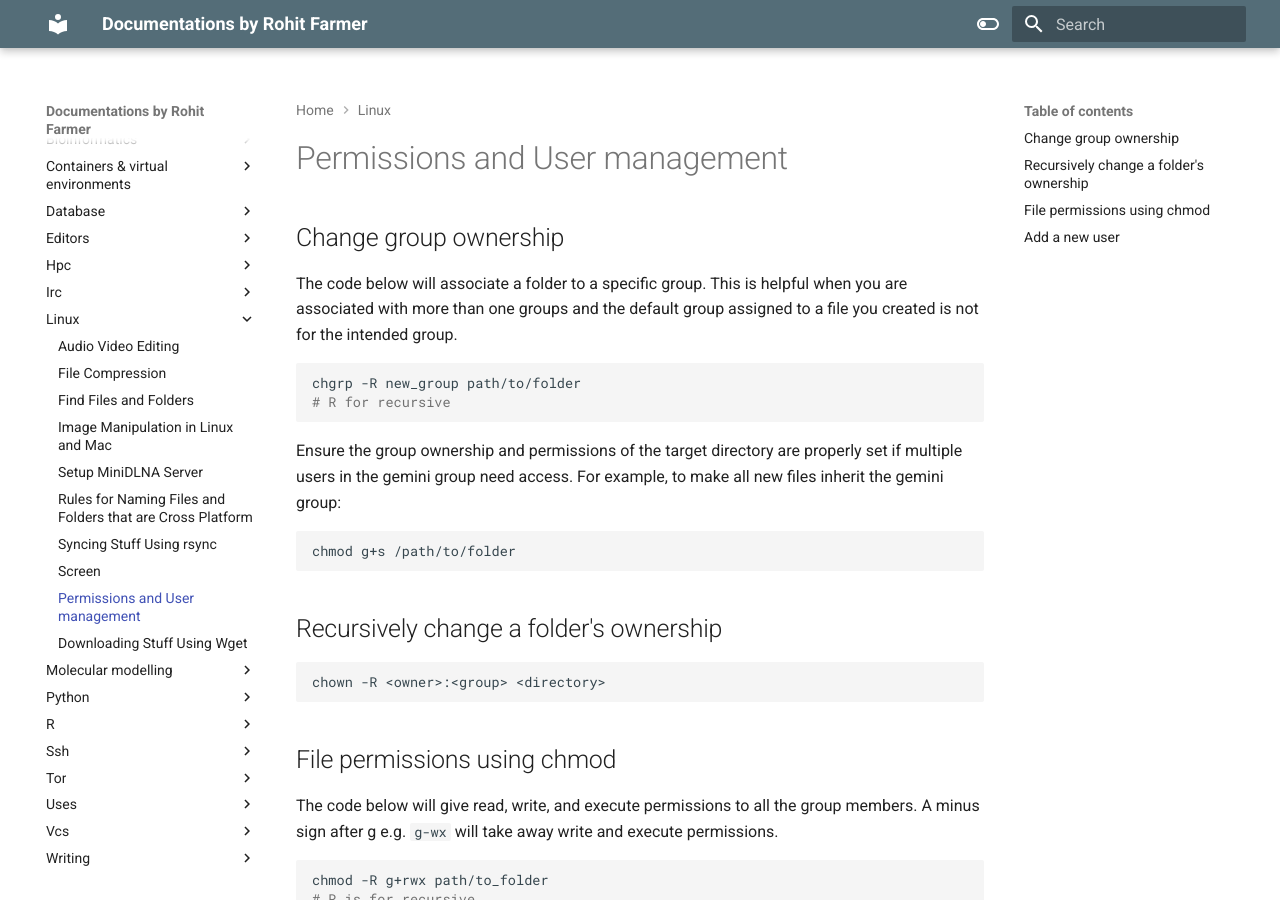
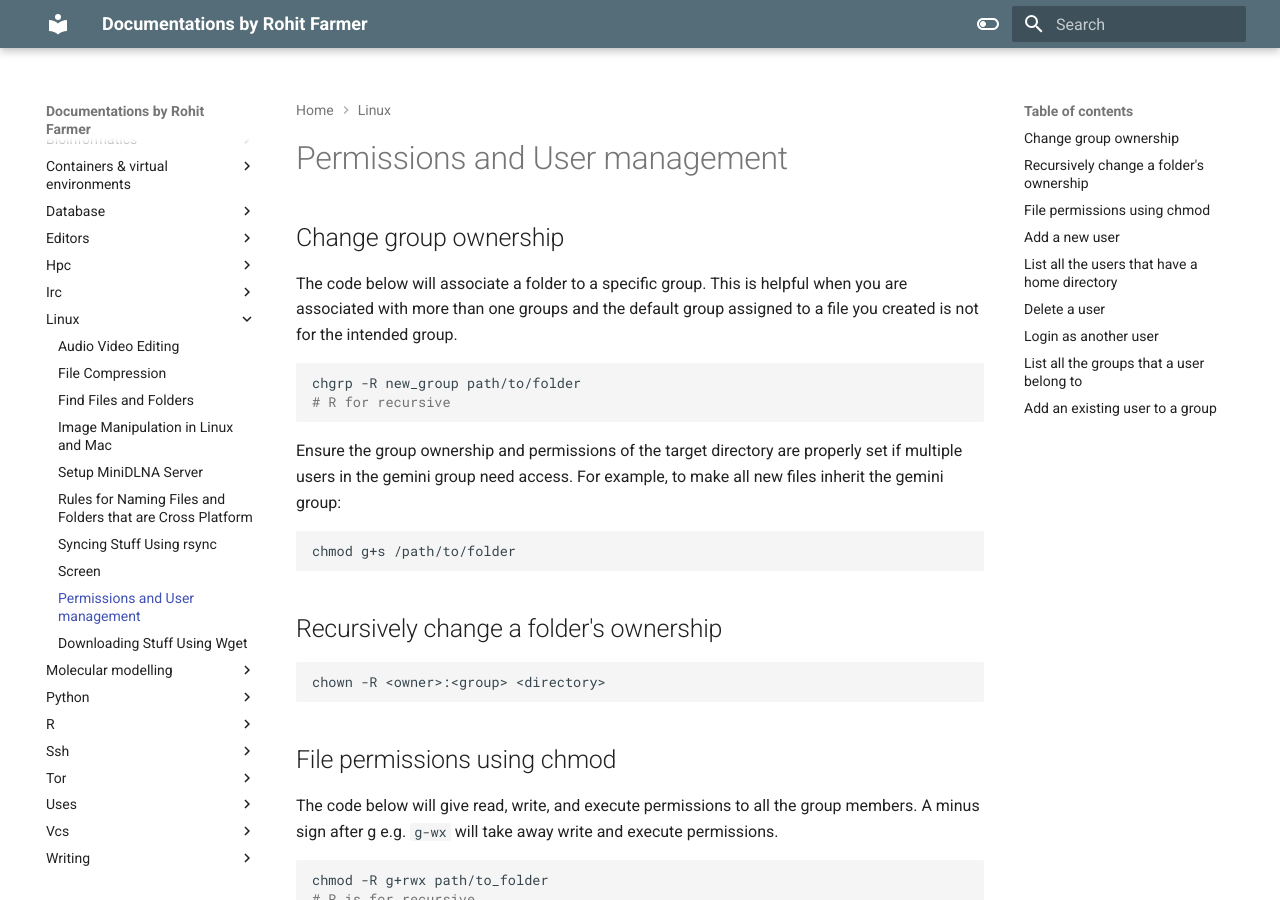
Before and after one commit to rohitfarmer/mk-docs, an MkDocs documentation site: the page built from docs/linux/user-management-permissions.md, in a window 1280 px wide and 900 px high. Built offline with MkDocs 1.6.1 and Material for MkDocs 9.7.7, drawn with Linux system fonts in a browser that asks for light colours.

Commit message:
user management

````diff
--- a/docs/linux/user-management-permissions.md
+++ b/docs/linux/user-management-permissions.md
@@ -40,7 +40,7 @@
 sudo passwd newuser
 ```
 
-# List all the users that have a home directory
+## List all the users that have a home directory
 
 ```bash
 awk -F: '/\/home/ {print $1}' /etc/passwd
````
